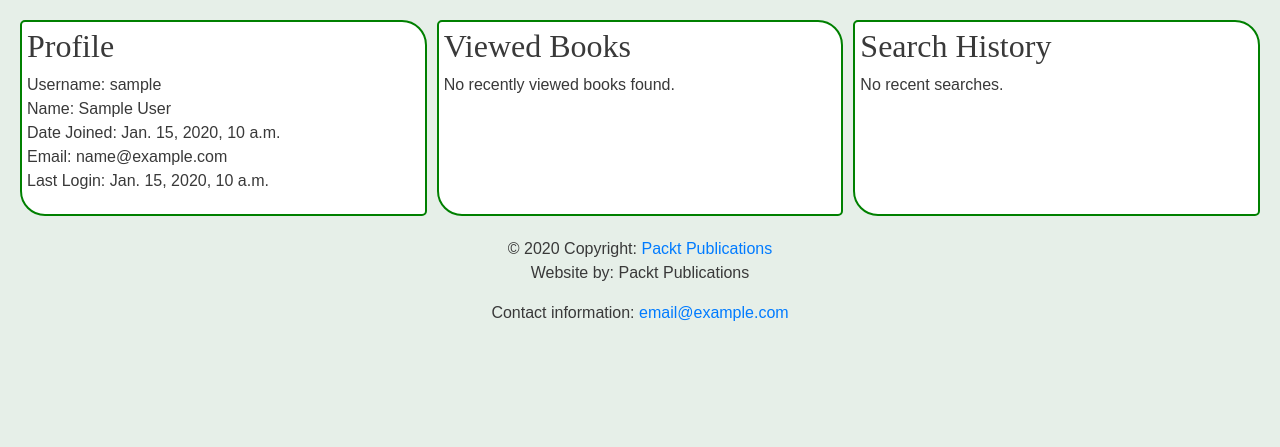
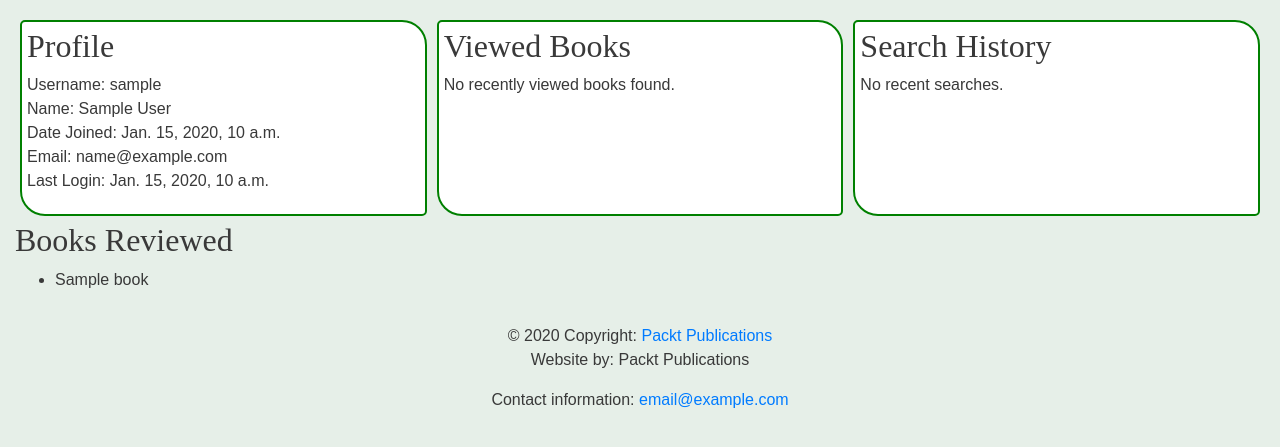
Before and after one commit to paxcodes/book_WebDevWithDjango, a Django app: page /accounts/profile/ in a window 1280 px wide. Shown: the part 100-547 px from the top of the page. Run offline with Django 3.2, Linux system fonts and the light colour scheme; a user stored in the database is signed in; tables that the repository leaves empty hold one stand-in row (values such as "Sample post"); parts of the project's set-up code (start-up, migrations or seed data) failed here and were passed over; some libraries are stand-ins or nearby versions.

Commit message:
use custom template tag

```diff
--- a/bookr/templates/profile.html
+++ b/bookr/templates/profile.html
@@ -1,4 +1,6 @@
 {% extends 'base.html' %}
+
+{% load profile_tags %}
 
 {% block content %}
 
@@ -53,4 +55,7 @@
         {% endfor %}
     </div>
 </div>
+
+{% book_list request.user.username %}
+
 {% endblock content %}
```
